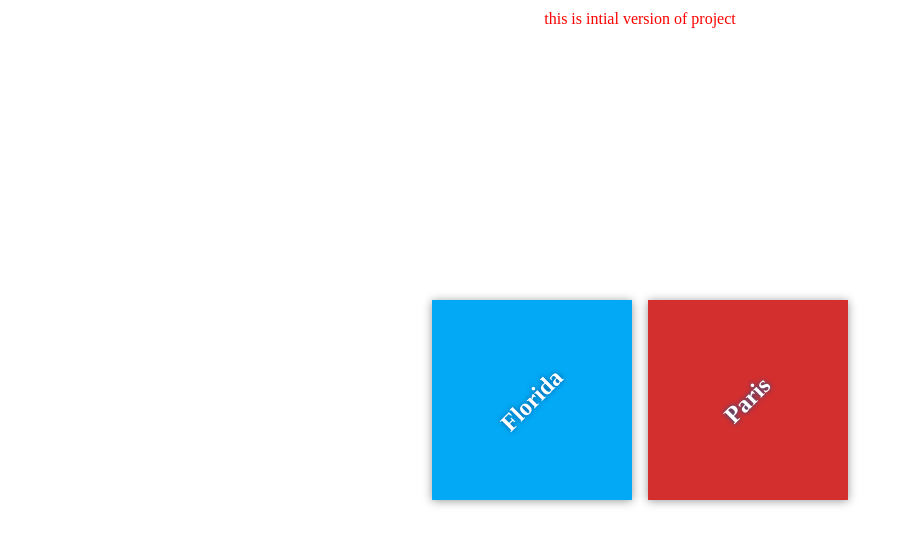
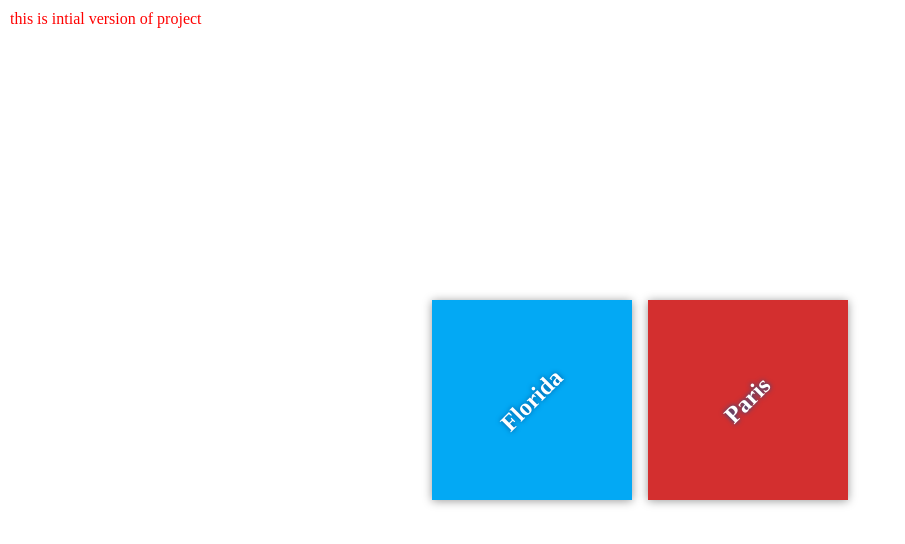
Before and after one commit to omarfesal/my-travel-plans, a plain HTML site: page index.html in a window 1280 px wide. Shown: the whole page, without its empty margins (0-905 px from the left). Drawn offline with Linux system fonts and the light colour scheme.

Commit message:
update app.css

```diff
--- a/css/app.css
+++ b/css/app.css
@@ -60,4 +60,5 @@ h2 {
     margin: 0 auto;
     position: absolute;
     top: 10px;
+    left:10px;
 }
```
